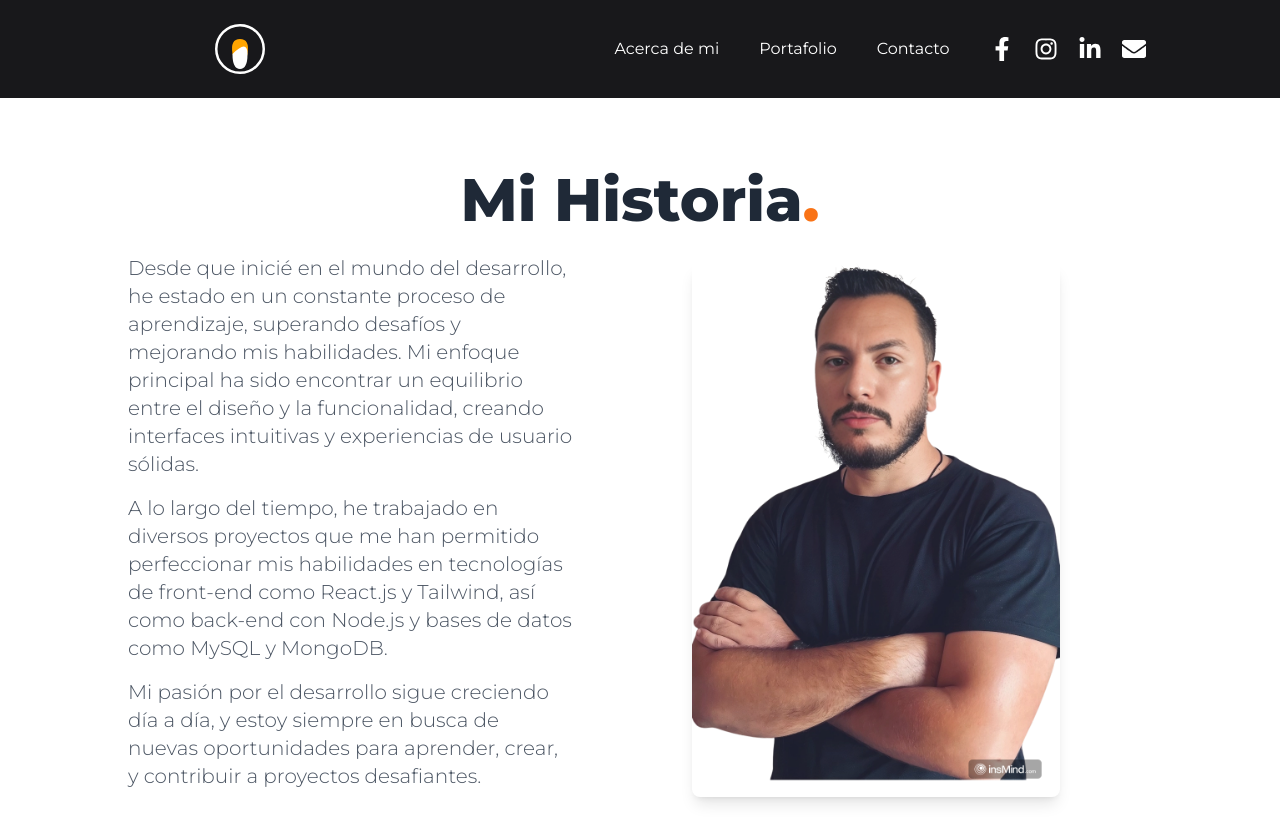
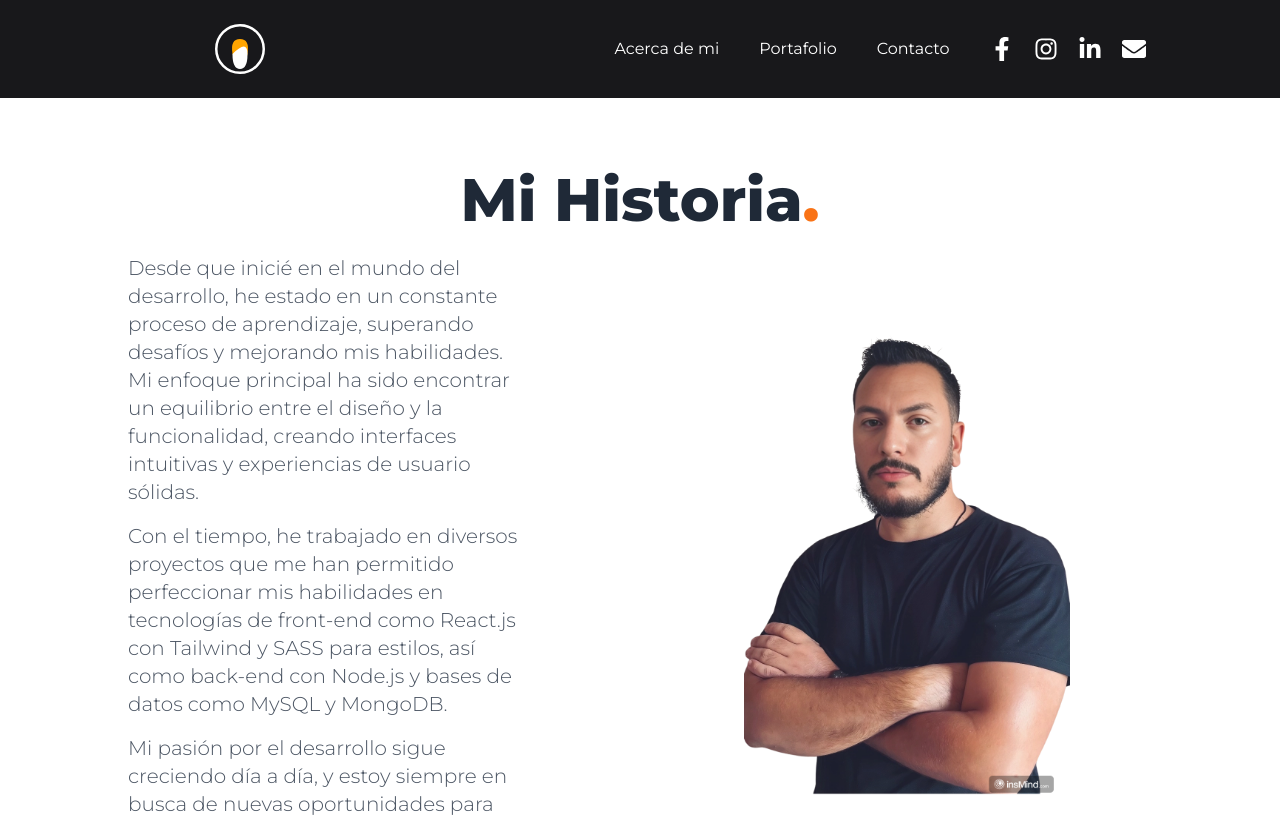
Before and after one commit to elisum1/Portafolio-Elias, a React (Vite) app: page /history in a window 1280 px wide. Shown: the top 817 px of the page. Built offline with nearby package versions, Linux system fonts and the light colour scheme.

Commit message:
commit Fi

```diff
--- a/package.json
+++ b/package.json
@@ -10,6 +10,7 @@
     "preview": "vite preview"
   },
   "dependencies": {
+    "framer-motion": "^11.11.1",
     "react": "^18.3.1",
     "react-dom": "^18.3.1",
     "react-icons": "^5.3.0",
--- a/src/components/Header.jsx
+++ b/src/components/Header.jsx
@@ -1,10 +1,30 @@
 import React from 'react';
+import { motion } from 'framer-motion'; // Importa framer-motion
 import { FaFacebookF, FaInstagram, FaLinkedinIn, FaEnvelope } from 'react-icons/fa';
 
 const Header = () => {
+  // Variantes de animación
+  const fadeInLeft = {
+    hidden: { opacity: 0, x: -100 },
+    visible: { opacity: 1, x: 0, transition: { duration: 1 } }
+  };
+
+  const fadeInRight = {
+    hidden: { opacity: 0, x: 100 },
+    visible: { opacity: 1, x: 0, transition: { duration: 1 } }
+  };
+
   return (
-    <header className="w-full flex flex-col md:flex-row justify-between items-center py-6 px-6 md:px-10 bg-zinc-900 text-white">
-      <div className="mx-auto md:mx-0 w-[10%] md:w-[20%] flex justify-center md:justify-end mb-4 md:mb-0">
+    <motion.header
+      className="w-full flex flex-col md:flex-row justify-between items-center py-6 px-6 md:px-10 bg-zinc-900 text-white"
+      initial="hidden"
+      animate="visible"
+    >
+      {/* Logo */}
+      <motion.div
+        className="mx-auto md:mx-0 w-[10%] md:w-[20%] flex justify-center md:justify-end mb-4 md:mb-0"
+        variants={fadeInLeft} // Aparece desde la izquierda
+      >
         <a href="/">
           <svg width="80" height="50" viewBox="0 0 200 200" xmlns="http://www.w3.org/2000/svg">
             <circle cx="100" cy="100" r="95" stroke="white" strokeWidth="10" fill="none" />
@@ -12,13 +32,29 @@ const Header = () => {
             <path d="M 70 120 Q 70 180, 100 180 Q 130 180, 130 120 T 70 120 Z" fill="white" />
           </svg>
         </a>
-      </div>
-      <nav className="w-full md:w-[60%] flex items-center justify-center font-normal">
+      </motion.div>
+
+      {/* Navegación */}
+      <motion.nav
+        className="w-full md:w-[60%] flex items-center justify-center font-normal"
+        variants={fadeInRight} // Aparece desde la derecha
+      >
         <ul className="flex flex-col md:flex-row space-y-4 md:space-y-0 space-x-0 md:space-x-10 items-center">
-          <li><a href="/about" className="hover:text-gray-300 transition-all">Acerca de mi</a></li>
-          <li><a href="/portafolio" className="hover:text-gray-300 transition-all">Portafolio</a></li>
-          <li><a href="/contact" className="hover:text-gray-300 transition-all">Contacto</a></li>
-          <li className="flex space-x-5 text-2xl transition-all">
+          <li>
+            <a href="/about" className="hover:text-gray-300 transition-all">Acerca de mi</a>
+          </li>
+          <li>
+            <a href="/portafolio" className="hover:text-gray-300 transition-all">Portafolio</a>
+          </li>
+          <li>
+            <a href="/contact" className="hover:text-gray-300 transition-all">Contacto</a>
+          </li>
+
+          {/* Íconos de redes sociales */}
+          <motion.li
+            className="flex space-x-5 text-2xl transition-all"
+            variants={fadeInRight} // También desde la derecha
+          >
             <a href="https://facebook.com" target="_blank" rel="noopener noreferrer" className="hover:text-orange-500 transition-all">
               <FaFacebookF />
             </a>
@@ -31,10 +67,10 @@ const Header = () => {
             <a href="mailto:your-email@example.com" className="hover:text-orange-500">
               <FaEnvelope />
             </a>
-          </li>
+          </motion.li>
         </ul>
-      </nav>
-    </header>
+      </motion.nav>
+    </motion.header>
   );
 };
 
--- a/src/pages/About.jsx
+++ b/src/pages/About.jsx
@@ -11,7 +11,7 @@ import journeyImage from '/public/img/425354974_10232503182029066_28994426530060
 
 // Imágenes de los hobbies
 import hobbyImage1 from '/public/img/Imagen de WhatsApp 2024-09-30 a las 22.31.18_adda62d5.jpg';
-import hobbyImage2 from '/public/img/photo_2024-09-23_22-25-28.jpg';
+import hobbyImage2 from '/public/img/42489715_10217607350282582_1637976170211311616_n.jpg';
 import hobbyImage3 from '/public/img/photo_2024-09-30_15-30-39.jpg';
 import hobbyImage4 from '/public/img/Imagen de WhatsApp 2023-09-28 a las 18.46.17.jpg';
 
--- a/src/pages/Contact.jsx
+++ b/src/pages/Contact.jsx
@@ -1,29 +1,59 @@
 import React from 'react';
+import { motion } from 'framer-motion'; // Importa framer-motion
 import Header from '../components/Header';
 import { FaFacebookF, FaTwitter, FaLinkedinIn, FaInstagram } from 'react-icons/fa';
 import Footer from '../components/footer';
 import contactImage from '/public/img/call-center-service.png'; // Importa la imagen de contacto
 
 const Contact = () => {
+  // Variantes de animación
+  const fadeInUp = {
+    hidden: { opacity: 0, y: 100 },
+    visible: { opacity: 1, y: 0, transition: { duration: 1 } }
+  };
+
+  const fadeInLeft = {
+    hidden: { opacity: 0, x: -100 },
+    visible: { opacity: 1, x: 0, transition: { duration: 1 } }
+  };
+
+  const fadeInRight = {
+    hidden: { opacity: 0, x: 100 },
+    visible: { opacity: 1, x: 0, transition: { duration: 1 } }
+  };
+
   return (
     <div className="raleway">
       <Header />
-      <div className="mx-auto max-w-screen-xl px-4 sm:px-6 lg:px-8 mt-12">
+      <motion.div
+        className="mx-auto max-w-screen-xl px-4 sm:px-6 lg:px-8 mt-12"
+        initial="hidden"
+        animate="visible"
+        variants={fadeInUp} // Animación de entrada
+      >
         {/* Sección de presentación */}
         <div className="text-center py-12 h-auto w-full flex flex-col lg:flex-row justify-between items-center lg:px-10">
-          <div className="lg:w-1/2 w-full">
+          {/* Texto */}
+          <motion.div
+            className="lg:w-1/2 w-full"
+            variants={fadeInLeft} // Animación desde la izquierda
+          >
             <h1 className="text-5xl md:text-7xl font-extrabold text-gray-800">
               Contacto<span className="text-orange-500">.</span>
             </h1>
             <p className="text-lg text-gray-600 mt-4">
-            Nos encantaría saber de usted. ¡Comuníquese con nosotros en cualquier momento!
+              Nos encantaría saber de usted. ¡Comuníquese con nosotros en cualquier momento!
             </p>
             <p className="text-md text-gray-500 mt-2">
-            Si tienes alguna pregunta o deseas colaborar en algún proyecto, rellena el siguiente formulario o contáctanos directamente por correo electrónico.            </p>
-          </div>
+              Si tienes alguna pregunta o deseas colaborar en algún proyecto, rellena el siguiente formulario o contáctanos directamente por correo electrónico.
+            </p>
+          </motion.div>
 
-          {/* Imagen o cuadro vacío */}
-          <div className="lg:w-1/2 w-full mt-8 lg:mt-0 flex justify-center">
+          {/* Imagen */}
+          <motion.div
+            className="lg:w-1/2 w-full mt-8 lg:mt-0 flex justify-center"
+            variants={fadeInRight} // Animación desde la derecha
+          >
             <div className="w-full lg:w-[80%] h-48 bg-gray-200 rounded-lg shadow-lg flex items-center justify-center">
               <img
                 src={contactImage} // Utiliza la imagen importada
@@ -31,14 +61,17 @@ const Contact = () => {
                 className="w-[20%] lg:w-[35%] h-auto rounded-lg"
               />
             </div>
-          </div>
+          </motion.div>
         </div>
 
         {/* Divider Line */}
         <hr className="border-t border-gray-300 my-8 w-full mx-auto" />
 
         {/* Sección de Formulario */}
-        <div className="flex justify-center">
+        <motion.div
+          className="flex justify-center"
+          variants={fadeInUp} // Animación desde abajo
+        >
           <form className="w-full lg:w-[70%] bg-white shadow-lg rounded-lg p-4 md:p-8 grid grid-cols-1 gap-6 md:grid-cols-2 border border-gray-200">
             <div className="mb-6">
               <label htmlFor="name" className="block text-lg font-semibold text-gray-700">
@@ -93,18 +126,20 @@ const Contact = () => {
                 type="submit"
                 className="bg-orange-500 text-white py-3 px-6 rounded-lg hover:bg-orange-600 transition duration-300 ease-in-out w-full md:w-auto"
               >
-
                 Enviar Mensaje
               </button>
             </div>
           </form>
-        </div>
+        </motion.div>
 
         {/* Divider Line */}
         <hr className="border-t border-gray-300 my-8 w-full mx-auto" />
 
         {/* Sección de redes sociales */}
-        <div className="md:flex items-center justify-center md:justify-center space-x-8 mt-8">
+        <motion.div
+          className="md:flex items-center justify-center md:justify-center space-x-8 mt-8"
+          variants={fadeInUp} // Animación desde abajo
+        >
           <div className="text-center">
             <a
               href="https://www.facebook.com"
@@ -152,8 +187,8 @@ const Contact = () => {
             </a>
             <p className="text-gray-600 mt-2">Instagram</p>
           </div>
-        </div>
-      </div>
+        </motion.div>
+      </motion.div>
       <Footer />
     </div>
   );
--- a/src/pages/history.jsx
+++ b/src/pages/history.jsx
@@ -1,55 +1,86 @@
 import React from 'react';
+import { motion } from 'framer-motion'; // Importa framer-motion
 import Header from '../components/Header';
 import Footer from '../components/footer';
-import historyPhoto from '/public/img/photo_2024-09-27_07-20-21-remove.png'
+import historyPhoto from '/public/img/photo_2024-09-27_07-20-21-remove.png';
 
 const History = () => {
+  // Variantes para las animaciones
+  const fadeInRight = {
+    hidden: { opacity: 0, x: 100 },
+    visible: { opacity: 1, x: 0, transition: { duration: 1 } }
+  };
+
+  const fadeInLeft = {
+    hidden: { opacity: 0, x: -100 },
+    visible: { opacity: 1, x: 0, transition: { duration: 1 } }
+  };
+
   return (
     <div className="raleway">
       {/* Encabezado */}
       <Header />
 
       {/* Contenido principal */}
-      <div className="mx-auto max-w-screen-lg py-8 px-4 lg:px-0 mt-10">
-        <h1 className="text-center text-4xl md:text-6xl font-extrabold text-gray-800 mb-6">
+      <motion.div
+        className="mx-auto max-w-screen-lg py-8 px-4 lg:px-0 mt-10"
+        initial="hidden"
+        animate="visible"
+      >
+        {/* Animación para el título */}
+        <motion.h1
+          className="text-center text-4xl md:text-6xl font-extrabold text-gray-800 mb-6"
+          variants={fadeInLeft} // Aparece desde la izquierda
+        >
           Mi Historia<span className="text-orange-500">.</span>
-        </h1>
+        </motion.h1>
 
         {/* Sección de Historia */}
-        <div className="flex flex-col lg:flex-row justify-center items-center gap-[10%]">
+        <div className="flex flex-col lg:flex-row justify-center items-center gap-[20%]">
           {/* Texto de historia */}
-          <div className="lg:w-1/2 lg:pr-4">
+          <motion.div
+            className="lg:w-1/2 lg:pr-4"
+            variants={fadeInLeft}
+          >
             <p className="text-gray-600 text-lg md:text-xl mb-4">
               Desde que inicié en el mundo del desarrollo, he estado en un constante proceso de aprendizaje,
               superando desafíos y mejorando mis habilidades. Mi enfoque principal ha sido encontrar un equilibrio entre el diseño y
               la funcionalidad, creando interfaces intuitivas y experiencias de usuario sólidas.
             </p>
             <p className="text-gray-600 text-lg md:text-xl mb-4">
-              A lo largo del tiempo, he trabajado en diversos proyectos que me han permitido perfeccionar mis habilidades
-              en tecnologías de front-end como React.js y Tailwind, así como back-end con Node.js y bases de datos como MySQL y MongoDB.
+              Con el tiempo, he trabajado en diversos proyectos que me han permitido perfeccionar mis habilidades
+              en tecnologías de front-end como React.js con Tailwind y SASS para estilos, así como back-end con Node.js y bases de datos como MySQL y MongoDB.
             </p>
             <p className="text-gray-600 text-lg md:text-xl mb-4">
               Mi pasión por el desarrollo sigue creciendo día a día, y estoy siempre en busca de nuevas oportunidades para aprender,
               crear, y contribuir a proyectos desafiantes.
             </p>
-          </div>
+          </motion.div>
 
           {/* Imagen representativa */}
-          <div className="lg:w-1/2 flex justify-center lg:justify-start">
+          <motion.div
+            className="lg:w-1/2 flex justify-center lg:justify-start"
+            variants={fadeInRight}
+          >
             <img
               src={historyPhoto}
               alt="Mi Historia"
-              className="rounded-lg w-[80%] shadow-lg"
+              className="rounded-lg w-[80%] "
             />
-          </div>
+          </motion.div>
         </div>
-      </div>
+      </motion.div>
 
       {/* Línea Divisoria */}
       <hr className="border-t border-gray-300 my-6 w-full mx-auto" />
 
-      {/* Sección adicional (puedes modificar o expandir esta parte según desees) */}
-      <div className="bg-gray-100 py-12">
+      {/* Sección adicional */}
+      <motion.div
+        className="bg-gray-100 py-12"
+        initial="hidden"
+        animate="visible"
+        variants={fadeInRight}
+      >
         <div className="mx-auto max-w-screen-lg text-center">
           <h2 className="text-3xl md:text-5xl font-bold text-gray-800 mb-4">Un Camino de Aprendizaje</h2>
           <p className="text-gray-600 text-lg md:text-xl mb-2">
@@ -57,7 +88,7 @@ const History = () => {
             A través del diseño, la codificación y la colaboración, continúo desafiándome a mí mismo para alcanzar nuevos horizontes.
           </p>
         </div>
-      </div>
+      </motion.div>
 
       {/* Pie de página */}
       <Footer />
--- a/src/pages/inicio.jsx
+++ b/src/pages/inicio.jsx
@@ -9,8 +9,8 @@ import Footer from '../components/footer';
 
 function Inicio() {
   const [isOpened, setIsOpened] = useState(null);
+  const [animationFinished, setAnimationFinished] = useState(false); // Estado para controlar la animación de los componentes
   const containerRef = useRef(null);
-
 
   const handleClick = (direction) => {
     setIsOpened(isOpened === direction ? null : direction);
@@ -22,15 +22,15 @@ function Inicio() {
 
   const handleOutsideClick = (event) => {
     if (containerRef.current && !containerRef.current.contains(event.target)) {
-      setIsOpened(null); // Close the doors if clicked outside
+      setIsOpened(null); // Cierra las puertas si se hace clic fuera
     }
   };
 
   useEffect(() => {
-    // Add event listener for clicks outside
+    // Agrega un event listener para hacer clic fuera del componente
     document.addEventListener('mousedown', handleOutsideClick);
     return () => {
-      // Cleanup the event listener on component unmount
+      // Limpieza del event listener al desmontar el componente
       document.removeEventListener('mousedown', handleOutsideClick);
     };
   }, []);
@@ -41,7 +41,7 @@ function Inicio() {
 
       <div ref={containerRef} className="flex flex-col items-center h-[50%] bg-white text-gray-900">
         {/* Hero Section */}
-        <section className="flex flex-col justify-center items-center w-full  mx-auto bg-zinc-900">
+        <section className={`flex flex-col justify-center items-center w-full mx-auto bg-zinc-900 ${animationFinished ? 'opacity-100' : 'opacity-0'} transition-opacity duration-1000`}>
           <div className="flex justify-center items-center w-full h-[60vh] relative">
             {/* Designer Info */}
             {isOpened === 'designer' && (
@@ -59,38 +59,38 @@ function Inicio() {
             <div className="relative w-full h-full flex justify-center items-center overflow-hidden">
               {/* Left Door */}
               <div
-                className={`absolute left-0 w-1/2 h-full transition-all duration-1000 ${
+                className={`absolute left-0 w-1/2 h-full transition-all duration-1000 ease-in-out ${
                   isOpened === 'designer' ? 'transform -translate-x-[70%]' : ''
                 } overflow-hidden`}
                 onMouseEnter={() => setIsOpened('designer')}
                 onMouseLeave={() => {}}
-                onClick={() => handleClick('designer')} // Handle click to toggle open/close
+                onClick={() => handleClick('designer')} // Maneja el clic para alternar abrir/cerrar
               >
-                <div className="w-full h-full flex justify-end items-center bg-white relative left-[22.5%] border-black border-2  ">
+                <div className="w-full h-full flex justify-end items-center bg-white relative left-[22.5%] border-black border-2">
                   <img
                     src={leftImage}
-                    alt="Left Door"
+                    alt="Imagen representando el diseñador"
                     className="object-cover w-[44%]"
-                    style={{ clipPath: 'inset(0 50% 0 0)' }} // Left half of the door
+                    style={{ clipPath: 'inset(0 50% 0 0)' }} // La mitad izquierda de la puerta
                   />
                 </div>
               </div>
 
               {/* Right Door */}
               <div
-                className={`absolute right-0 w-1/2 h-full transition-all duration-1000 ${
+                className={`absolute right-0 w-1/2 h-full transition-all duration-1000 ease-in-out ${
                   isOpened === 'coder' ? 'transform translate-x-[70%]' : ''
                 } overflow-hidden`}
                 onMouseEnter={() => setIsOpened('coder')}
                 onMouseLeave={() => {}}
-                onClick={() => handleClick('coder')} // Handle click to toggle open/close
+                onClick={() => handleClick('coder')} // Maneja el clic para alternar abrir/cerrar
               >
                 <div className="w-full h-full flex items-center bg-gray-100 relative right-[22%] border-black border-2">
                   <img
                     src={rightImage}
-                    alt="Right Door"
+                    alt="Imagen representando el desarrollador"
                     className="object-cover w-[44%]"
-                    style={{ clipPath: 'inset(0 0 0 50%)' }} // Right half of the door
+                    style={{ clipPath: 'inset(0 0 0 50%)' }} // La mitad derecha de la puerta
                   />
                 </div>
               </div>
@@ -111,9 +111,14 @@ function Inicio() {
         </section>
 
         {/* Portfolio Section */}
-        <section id="portfolio" className="mt-24 text-center w-full px-4 md:px-10 ">
+        <section
+          id="portfolio"
+          className={`mt-24 text-center w-full px-4 md:px-10 ${
+            animationFinished ? 'translate-x-0 opacity-100' : 'translate-x-full opacity-0'
+          } transition-all duration-1000 ease-in-out`}
+        >
           <h2 className="text-sm md:text-md font-semibold mb-4 text-gray-500">
-    ALGUNOS DE MIS ULTIMOS TRABAJOS
+            ALGUNOS DE MIS ÚLTIMOS TRABAJOS
           </h2>
           <hr className="border-t border-gray-300 my-2 w-1/2 mx-auto" />
 
@@ -121,16 +126,24 @@ function Inicio() {
             <div className="grid grid-cols-1 sm:grid-cols-2 lg:grid-cols-3 gap-6 w-[80%] md:w-[50%] relative top-12">
               {/* Proyecto 1 */}
               <div className="bg-white shadow-lg rounded-lg p-4 border border-gray-200 hover:shadow-2xl transition-shadow duration-300 ease-in-out h-[100%]">
-        <img src={projectImage1} alt="Proyecto 1" className="w-full h-48 object-cover rounded-lg" />
+                <img
+                  src={projectImage1}
+                  alt="Diseño base de E-commerce"
+                  className="w-full h-48 object-cover rounded-lg"
+                />
                 <div className="mt-4">
                   <h3 className="text-lg md:text-xl font-semibold text-gray-800">Diseño base de E-commerce</h3>
-          <p className="text-sm md:text-base text-gray-500">Tecnologia</p>
+                  <p className="text-sm md:text-base text-gray-500">Tecnología</p>
                 </div>
               </div>
 
               {/* Proyecto 2 */}
               <div className="bg-white shadow-lg rounded-lg p-4 border border-gray-200 hover:shadow-2xl transition-shadow duration-300 ease-in-out">
-        <img src={projectImage2} alt="Proyecto 2" className="w-full h-48 object-cover rounded-lg" />
+                <img
+                  src={projectImage2}
+                  alt="Tienda de Ropa"
+                  className="w-full h-48 object-cover rounded-lg"
+                />
                 <div className="mt-4">
                   <h3 className="text-lg md:text-xl font-semibold text-gray-800">Tienda de Ropa</h3>
                   <p className="text-sm md:text-base text-gray-500">Moda</p>
@@ -139,18 +152,21 @@ function Inicio() {
 
               {/* Proyecto 3 */}
               <div className="bg-white shadow-lg rounded-lg p-4 border border-gray-200 hover:shadow-2xl transition-shadow duration-300 ease-in-out">
-        <img src={projectImage3} alt="Proyecto 3" className="w-full h-48 object-cover rounded-lg" />
+                <img
+                  src={projectImage3}
+                  alt="Blog de Caffe"
+                  className="w-full h-48 object-cover rounded-lg"
+                />
                 <div className="mt-4">
                   <h3 className="text-lg md:text-xl font-semibold text-gray-800">Blog de Caffe</h3>
-          <p className="text-sm md:text-base text-gray-500">Gastronomia</p>
+                  <p className="text-sm md:text-base text-gray-500">Gastronomía</p>
                 </div>
               </div>
             </div>
           </div>
         </section>
-
+      </div>
       <Footer />
-      </div>
     </div>
   );
 }
```
Also changed, not shown: src/pages/Portafolio.jsx (+11 -5 lines), public/img/42489715_10217607350282582_1637976170211311616_n.jpg (added), 1 other file (tests, documents, lock files or other folders). Lines whose indentation alone changed are shown as unchanged.
